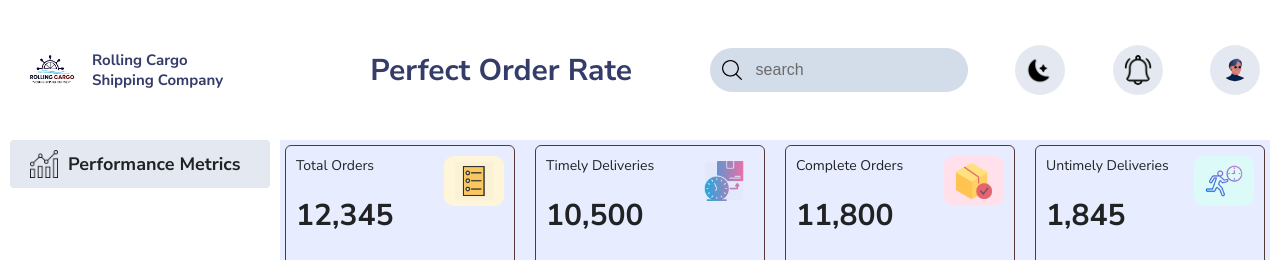
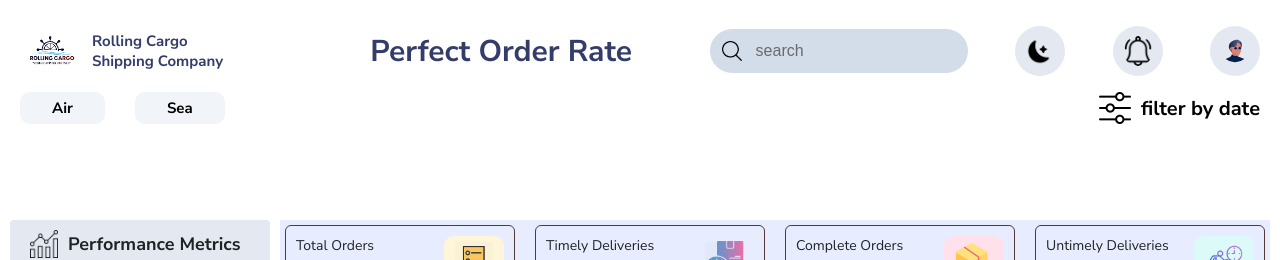
Before and after one commit to Jadline/kpi-system, a React (Vite) app in the folder frontend/: page / in a window 1280 px wide. Shown: the top 260 px of the page. Built offline with nearby package versions, Linux system fonts and the light colour scheme; no server answers.

Commit message:
modified the height of the header and added a subheader for the filters

```diff
--- a/frontend/src/components/header/Header.jsx
+++ b/frontend/src/components/header/Header.jsx
@@ -3,21 +3,22 @@ import { useLocation } from "react-router-dom";
 import { mainPages } from "../../../public/project-data-files/MainPages";
 import Logo from "../logo/Logo";
 import SearchBox from "../searchbox/SearchBox";
+import SubHeader from "../subheader/SubHeader";
 function Header({ className }) {
   const location = useLocation();
   const pageTitle = mainPages[location.pathname] || "";
   return (
     <header className={className}>
-
+      <div className={styles.headContainer}>
       <Logo/>
       {pageTitle && <p>{pageTitle}</p>}
-
-      {/* <p>search bar</p> */}
 
       <SearchBox/>
       <img role="button" src="./icons/dark.png" alt="dark-mode-icon" className={styles.darkmode}/>
       <img role="button" src="./icons/notification.png" alt="notification-icon" className={styles.notification} />
       <img role="button" src="./avatar/avatar.svg" alt="avatar-icon" className={styles.avatar} />
+      </div>
+      <SubHeader/>
 
     </header>
   );
--- a/frontend/src/components/header/Header.module.css
+++ b/frontend/src/components/header/Header.module.css
@@ -1,16 +1,25 @@
 header {
+  display : flex;
+  flex-direction : column;
+  gap : 1rem;
+  padding-block : 1rem;
+  /* background-color : blue; */
+
+}
+.headContainer{
   display: flex;
   justify-content: space-between;
   align-items: center;
   padding-inline: 1rem;
+  /* background-color : purple; */
 }
-header p {
+.headContainer p {
   font-size: 3rem;
   font-weight: var(--font-bold);
   color: var(--header-pry-clr1);
   margin-right: 3rem;
 }
-header img {
+.headContainer img {
   cursor: pointer;
 }
 
--- a/frontend/src/components/sidebar/Sidebar.module.css
+++ b/frontend/src/components/sidebar/Sidebar.module.css
@@ -1,7 +1,4 @@
-/* .sidebarcontainer {
-    display : flex;
-    flex-direction : column;
-} */
+
 
 .sectionTitle{
     color :var(--card-font-clr1);
@@ -12,7 +9,7 @@
     margin-inline:auto;
     border-radius : .4rem;
     background-color :var(--icons-color-bg);
-    margin-bottom : 8rem;
+    margin-bottom : 2rem;
 }
 .sectionTitle p{
     font-size : 1.8rem;
--- /dev/null
+++ b/frontend/src/components/subheader/SubHeader.jsx
@@ -0,0 +1,16 @@
+import styles from './SubHeader.module.css'
+function SubHeader(){
+    return(
+        <div className={styles.subheader}>
+            <div className={styles.modes}>
+                <p role='button'>Air</p>
+                <p role ='button'>Sea</p>
+            </div>
+            <div className={styles.filters}>
+                <img src='./icons/filter.png' alt='' role='button'/>
+                <p>filter by date</p>
+            </div>
+        </div>
+    )
+}
+export default SubHeader
--- /dev/null
+++ b/frontend/src/components/subheader/SubHeader.module.css
@@ -0,0 +1,35 @@
+.subheader {
+    display : flex;
+    justify-content : space-between;
+    padding-inline : 1rem;
+    align-items : center;
+
+}
+.modes {
+    display : flex;
+    gap : 3rem;
+
+}
+.modes p {
+    background-color : var(--icons-color-bg1);
+    padding : .6rem 3.2rem;
+    border-radius : 1rem;
+    font-size : 1.5rem;
+    font-weight : var(--font-bold);
+    cursor : pointer;
+
+}
+.filters {
+    display : flex;
+    gap : 1rem;
+    align-items : center;
+}
+.filters img {
+    width : 3.2rem;
+    cursor : pointer;
+}
+.filters p {
+    font-size : 2rem;
+    font-weight : var(--font-bold);
+
+}
--- a/frontend/src/main.css
+++ b/frontend/src/main.css
@@ -35,6 +35,7 @@
   /* *Header* */
   --header-pry-clr1: #343c6a;
   --icons-color-bg: hsl(216, 33%, 92%);
+  --icons-color-bg1: hsl(216, 33%, 96%);
 
   /* *Perfect Order Rate* */
 
--- a/frontend/src/pages/average-delivery/AverageDeliveryTime.module.css
+++ b/frontend/src/pages/average-delivery/AverageDeliveryTime.module.css
@@ -1,7 +1,7 @@
 .container {
   display: grid;
   grid-template-columns: 26rem 2fr 1fr 1fr;
-  grid-template-rows: 15vh 15rem 0.5fr 0.5fr;
+  grid-template-rows: 25vh 15rem 0.5fr 0.5fr;
   grid-template-areas:
     "header  header header header"
     "sidebar card  card card"
--- a/frontend/src/pages/number-of-shipments/NumberOfShipments.module.css
+++ b/frontend/src/pages/number-of-shipments/NumberOfShipments.module.css
@@ -1,7 +1,7 @@
 .container {
   display: grid;
   grid-template-columns: 26rem 0.5fr 0.5fr;
-  grid-template-rows: 15vh 15rem 0.5fr 0.5fr;
+  grid-template-rows: 25vh 15rem 0.5fr 0.5fr;
   grid-template-areas:
     "header  header header"
     "sidebar card  card"
--- a/frontend/src/pages/perfect-order-rate/PerfectOrderRate.module.css
+++ b/frontend/src/pages/perfect-order-rate/PerfectOrderRate.module.css
@@ -1,7 +1,7 @@
 .container {
   display: grid;
   grid-template-columns: 26rem 1fr 1fr;
-  grid-template-rows: 15vh 14rem 0.5fr 0.5fr;
+  grid-template-rows: 25vh 14rem 0.5fr 0.5fr;
   grid-template-areas:
     "header  header header"
     "sidebar card  card"
--- a/frontend/src/pages/shipping-time/ShippingTime.module.css
+++ b/frontend/src/pages/shipping-time/ShippingTime.module.css
@@ -1,7 +1,7 @@
 .container {
   display: grid;
   grid-template-columns: 26rem 1fr 0.7fr;
-  grid-template-rows: 15vh 15rem 0.5fr 0.5fr;
+  grid-template-rows: 25vh 15rem 0.5fr 0.5fr;
   grid-template-areas:
     "header  header header"
     "sidebar card  card"
--- a/frontend/src/pages/transportation-cost/TransportationCost.module.css
+++ b/frontend/src/pages/transportation-cost/TransportationCost.module.css
@@ -1,7 +1,7 @@
 .container {
   display: grid;
   grid-template-columns: 26rem 1.2fr 1fr 1.2fr;
-  grid-template-rows: 15vh 15rem 0.5fr 0.5fr;
+  grid-template-rows: 25vh 15rem 0.5fr 0.5fr;
   grid-template-areas:
     "header  header header header"
     "sidebar card  card card"
```
Also changed, not shown: frontend/public/icons/filter.png (added).
